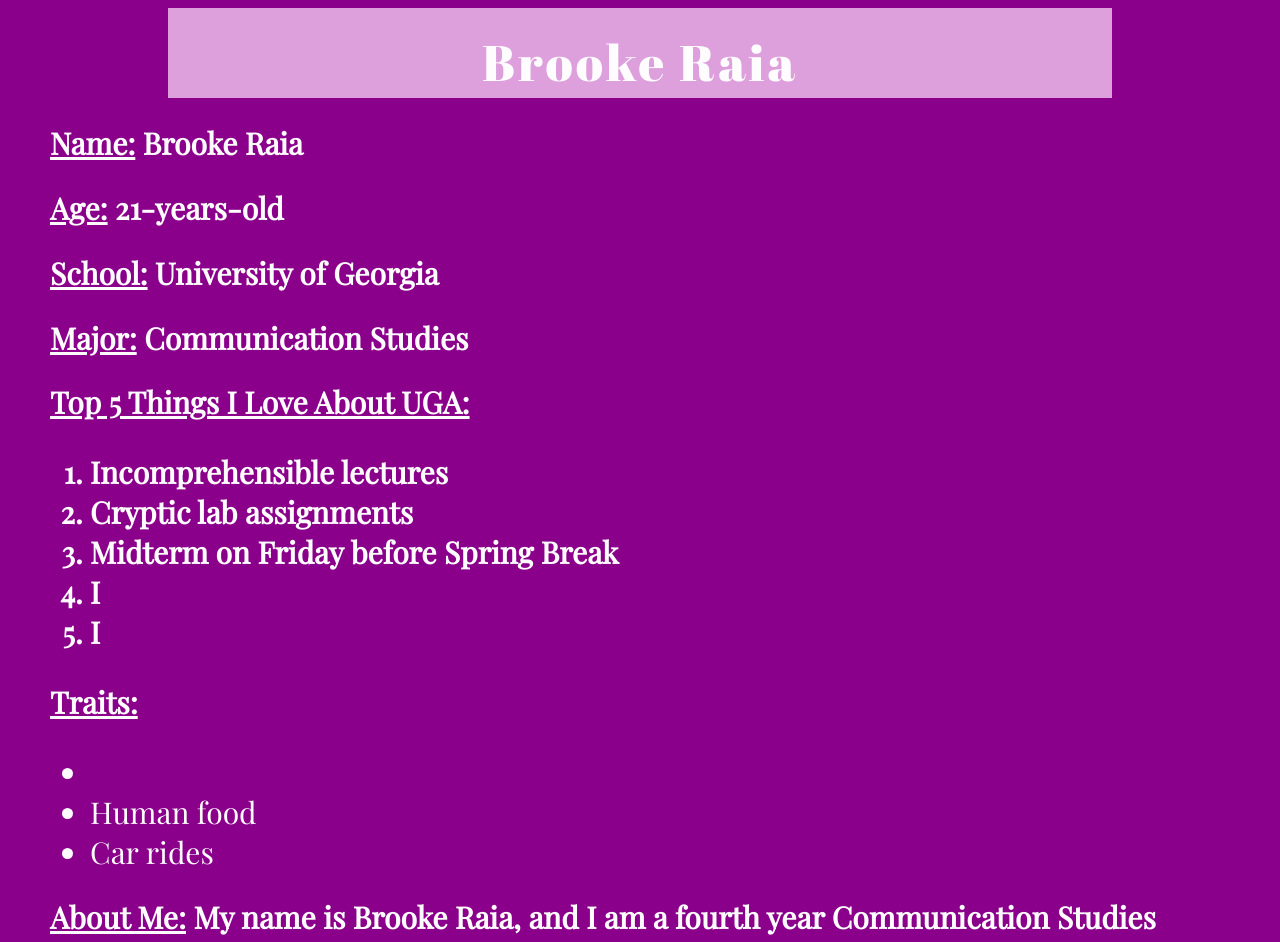
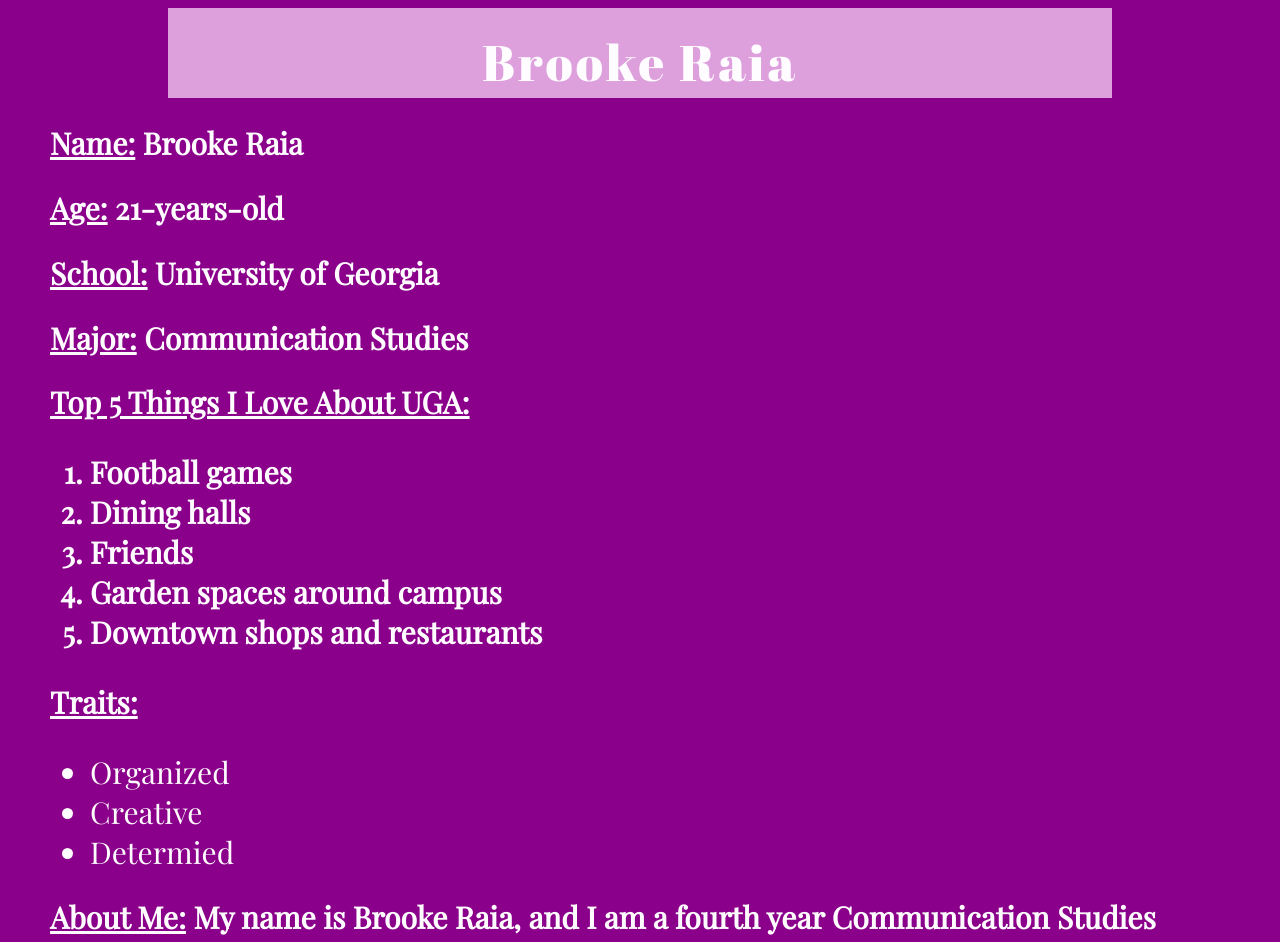
Before and after one commit to ber40773/ber40773.github.io, a plain HTML site: page index.html in a window 1280 px wide. Shown: the top 942 px of the page. Drawn offline with nearby package versions, Linux system fonts and the light colour scheme; a web font is replaced by a local one.

Commit message:
Update index.html

```diff
--- a/index.html
+++ b/index.html
@@ -23,7 +23,7 @@
     </main> <!--no content after this point-->
 
     <h2>
-        <span class="underline"><b>Name:</b></span> Brooke Raia
+        <span class="underline">Name:</span> Brooke Raia
     </h2>
 
     <h2>
@@ -43,11 +43,11 @@
     <h2>
 
     <ol>
-        <li>Incomprehensible lectures</li>
-        <li>Cryptic lab assignments</li>
-        <li>Midterm on Friday before Spring Break</li>
-        <li>I</li>
-        <li>I</li>
+        <li>Football games</li>
+        <li>Dining halls</li>
+        <li>Friends</li>
+        <li>Garden spaces around campus</li>
+        <li>Downtown shops and restaurants</li>
     </ol>
 
     <h2>
@@ -55,9 +55,9 @@
     </h2>
 
     <ul>
-        <li> </li>
-        <li>Human food</li>
-        <li>Car rides</li>
+        <li>Organized</li>
+        <li>Creative</li>
+        <li>Determied</li>
     </ul>
 
 
@@ -70,7 +70,7 @@
     <h2>
         <span class="underline">My Resume:</span>
         <p>
-      <a class="btn btn-primary btn-lg" href="resume.pdf" role="button">Click here to see my <b>Resume</b>!</a>
+      <a class="btn btn-primary btn-lg" href="resume.pdf" role="button">Click here to see my Resume!</a>
       </p>
    </h2>
 
```
